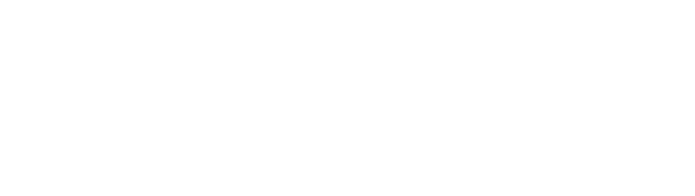
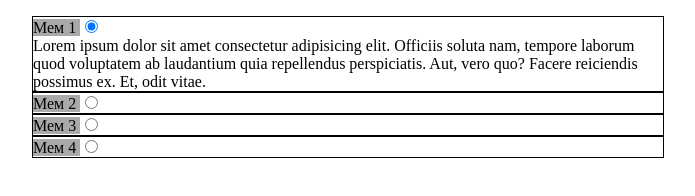
Before and after one commit to Veronikanos/cssBayan, a plain HTML site: page cssBayan/index.html in a window 1280 px wide. Shown: the whole page, without its empty margins (292-987 px from the left). Drawn offline with Linux system fonts and the light colour scheme.

Commit message:
feat: create basic layout and style with hover effect (Fri, Mar 10, 2023 11:18:26 PM)

```diff
--- a/cssBayan/index.html
+++ b/cssBayan/index.html
@@ -6,7 +6,73 @@
     <meta
       name="viewport"
       content="width=device-width, initial-scale=1.0" />
+    <link rel="stylesheet" href="style.css" />
     <title>cssBayan task</title>
   </head>
-  <body></body>
+  <body>
+    <main>
+      <div class="memes-wrapper">
+        <div class="mem-item">
+          <label class="mem-title" for="mem1">Мем 1 </label>
+          <input
+            class="mem-input"
+            type="radio"
+            name="bayan"
+            id="mem1"
+            checked />
+          <div class="text">
+            Lorem ipsum dolor sit amet consectetur adipisicing elit.
+            Officiis soluta nam, tempore laborum quod voluptatem ab
+            laudantium quia repellendus perspiciatis. Aut, vero quo?
+            Facere reiciendis possimus ex. Et, odit vitae.
+          </div>
+        </div>
+
+        <div class="mem-item">
+          <label class="mem-title" for="mem2">Мем 2 </label>
+          <input
+            class="mem-input"
+            type="radio"
+            name="bayan"
+            id="mem2" />
+          <div class="text">
+            Lorem ipsum dolor sit amet consectetur adipisicing elit.
+            Officiis soluta nam, tempore laborum quod voluptatem ab
+            laudantium quia repellendus perspiciatis. Aut, vero quo?
+            Facere reiciendis possimus ex. Et, odit vitae.
+          </div>
+        </div>
+
+        <div class="mem-item">
+          <label class="mem-title" for="mem3">Мем 3 </label>
+          <input
+            class="mem-input"
+            type="radio"
+            name="bayan"
+            id="mem3" />
+          <div class="text">
+            Lorem ipsum dolor sit amet consectetur adipisicing elit.
+            Officiis soluta nam, tempore laborum quod voluptatem ab
+            laudantium quia repellendus perspiciatis. Aut, vero quo?
+            Facere reiciendis possimus ex. Et, odit vitae.
+          </div>
+        </div>
+
+        <div class="mem-item">
+          <label class="mem-title" for="mem4">Мем 4 </label>
+          <input
+            class="mem-input"
+            type="radio"
+            name="bayan"
+            id="mem4" />
+          <div class="text">
+            Lorem ipsum dolor sit amet consectetur adipisicing elit.
+            Officiis soluta nam, tempore laborum quod voluptatem ab
+            laudantium quia repellendus perspiciatis. Aut, vero quo?
+            Facere reiciendis possimus ex. Et, odit vitae.
+          </div>
+        </div>
+      </div>
+    </main>
+  </body>
 </html>
--- /dev/null
+++ b/cssBayan/style.css
@@ -0,0 +1,35 @@
+.memes-wrapper {
+  max-width: 50%;
+  margin: 1rem auto;
+}
+
+/* .memes-wrapper:hover {
+  background-color: bisque;
+  cursor: pointer;
+} */
+
+.mem-item {
+  border: 0.1rem solid black;
+}
+
+.mem-item:hover > .text {
+  display: block;
+}
+
+.mem-title {
+  /* display: block; */
+  background-color: darkgray;
+}
+
+.mem-input {
+  /* width: 100%;
+  appearance: none; */
+}
+
+.mem-input:checked + .text {
+  display: block;
+}
+
+.text {
+  display: none;
+}
```
